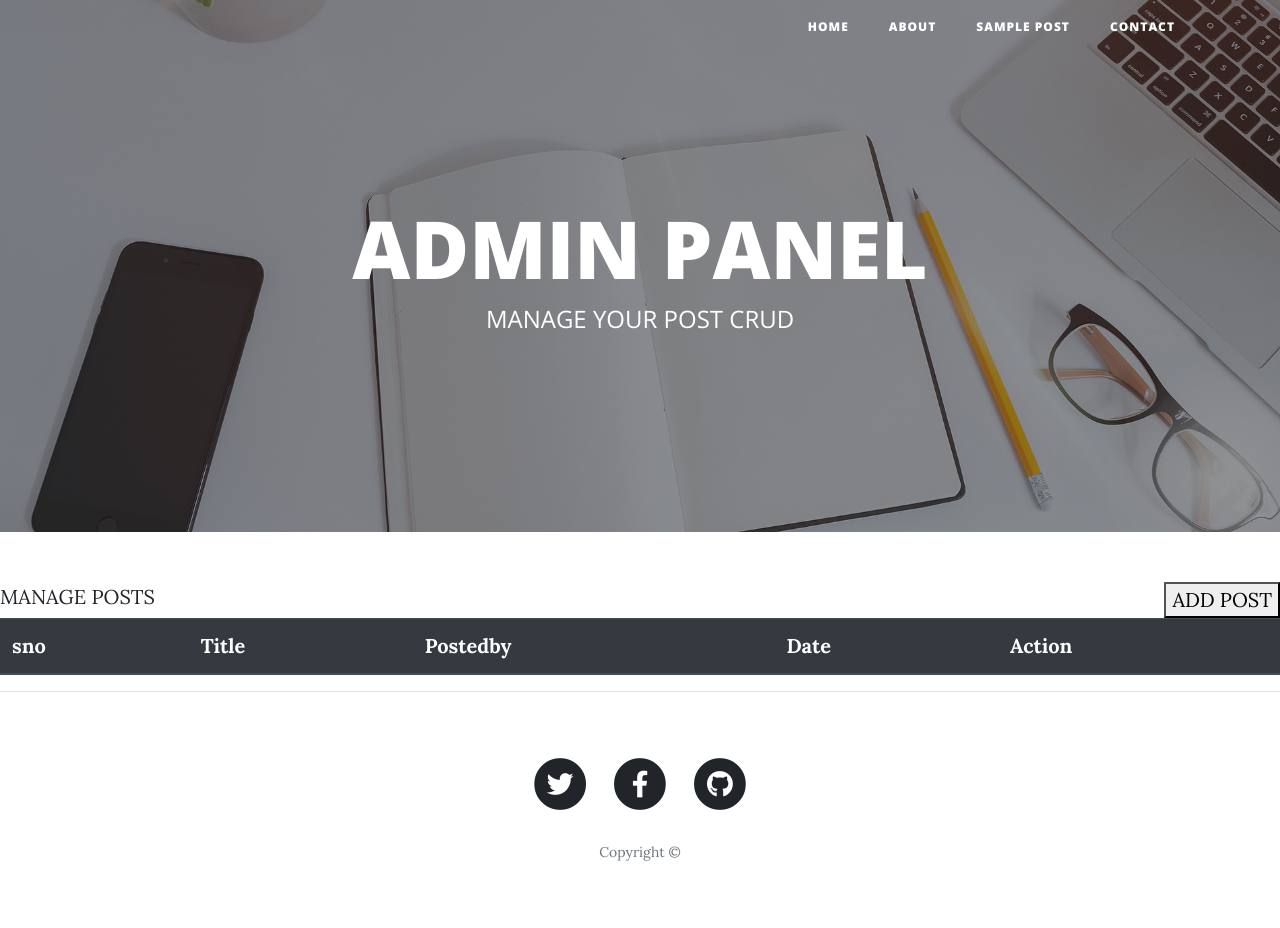
After one commit to AzharUddinSheikh/Web-App, a Flask app: template Web Developed/templates/dashboard.html in a window 1280 px wide. The commit adds this page. Run offline with Flask 2, Linux system fonts and the light colour scheme; the template is opened without the code that fills it, so the values that code supplies are empty; some libraries are stand-ins or nearby versions.

Commit message:
finally we have added out posts from web app to our databse and can be easily check by dashboard route

```diff
--- a/Web Developed/config.json
+++ b/Web Developed/config.json
@@ -1,7 +1,7 @@
 {
     "params": {
-        "admin_user": "azhar@gmail.com",
-        "admin_password": "Valar",
+        "admin_user": "azhar",
+        "admin_password": "valar",
         "local_server": "True",
         "local_uri": "mysql://root:@127.0.0.1:3307/codingthunder",
         "prod_uri": "mysql://root:@127.0.0.1:3307/codingthunder",
--- a/Web Developed/main.py
+++ b/Web Developed/main.py
@@ -1,4 +1,4 @@
-from flask import Flask, render_template, request
+from flask import Flask, render_template, request, session, redirect
 from flask_sqlalchemy import SQLAlchemy
 from flask_mail import Mail, Message
 from datetime import datetime
@@ -22,6 +22,7 @@ app.config.update(
 )
 mail = Mail(app)
 
+app.config['SECRET_KEY'] = 'secretkey'
 app.config['SQLALCHEMY_TRACK_MODIFICATIONS'] = False
 # if we r working in local server
 if local_server:
@@ -68,12 +69,23 @@ def about():
 
 @app.route('/dashboard', methods=['GET', 'POST'])
 def dashboard():
+    if ('user' in session and session['user'] == params['admin_user']):
+        posts = Posts.query.all()
+        return render_template('dashboard.html', params=params, posts=posts)
+
     if request.method == 'POST':
-        pass
-    else:
-        pass
+        username = request.form.get('username')
+        userpass = request.form.get('password')
+        if (username == params['admin_user'] and userpass == params['admin_password']):
+            # set session variable
+            session['user'] = username
 
-    return render_template('login.html', params=params)
+            # fetching our data to dashboard.html
+            posts = Posts.query.all()
+
+            return render_template('dashboard.html', params=params)
+
+    return render_template('login.html', params=params, posts=posts)
 
 
 @app.route('/contact', methods=['GET', 'POST'])
@@ -104,5 +116,33 @@ def post_route(post_slug):
     return render_template('postblog.html', params=params, post=post)
 
 
+# Edit button route
+@app.route('/edit/<string:sno>', methods=['GET', 'POST'])
+def insert(sno):
+
+    # check user is logged in ? then only we allow to edit our post
+    if ('user' in session and session['user'] == params['admin_user']):
+        # if action was post from webapp
+        if request.method == 'POST':
+
+            box_title = request.form.get('title')
+            box_subheading = request.form.get('subheading')
+            box_postedby = request.form.get('postedby')
+            box_content = request.form.get('content')
+            box_slug = request.form.get('slug')
+            box_img = request.form.get('img')
+
+            # all name from html post request are in variable
+            # if sno == 0 then we add new user if sno is something else then we edit
+
+            if sno == '0':
+                post = Posts(date=datetime.now(), title=box_title, slug=box_slug, content=box_content,
+                             postedby=box_postedby, subheading=box_subheading, img_file=box_img)
+                db.session.add(post)
+                db.session.commit()
+
+        return render_template('edit.html', params=params, sno=sno)
+
+
 if __name__ == ("__main__"):
     app.run(debug=True)
--- /dev/null
+++ b/Web Developed/templates/dashboard.html
@@ -0,0 +1,54 @@
+{% extends "layout.html" %}
+{% block body %}
+
+<!-- Page Header -->
+<header class="masthead" style="background-image: url('{{url_for('static', filename='img/home-bg.jpg') }}')">
+    <div class="overlay"></div>
+    <div class="container">
+        <div class="row">
+            <div class="col-lg-8 col-md-10 mx-auto">
+                <div class="site-heading">
+                    <h1>ADMIN PANEL</h1>
+                    <span class="subheading">MANAGE YOUR POST CRUD</span>
+                </div>
+            </div>
+        </div>
+    </div>
+</header>
+
+<div>
+    <a href="/edit/0"><button style="float: right;">ADD POST</button></a>
+</div>
+<div style="text-align: left;">MANAGE POSTS</div>
+
+<table class="table table-striped table-dark">
+    <thead>
+        <tr>
+            <th>sno</th>
+            <th>Title</th>
+            <th>Postedby</th>
+            <th>Date</th>
+            <th>Action</th>
+        </tr>
+    </thead>
+    <tbody>
+
+
+        {% for post in posts %}
+
+        <tr>
+            <th>{{post.sno}}</th>
+            <td>{{post.title}}</td>
+            <td>{{post.postedby}}</td>
+            <td>{{post.date}}</td>
+            <td>
+                <a href="/edit/{{post.sno}}"><button class="btn btn-primary">EDIT</button></a>
+                <button class="btn btn-primary">DELETE</button>
+            </td>
+        </tr>
+
+        {% endfor %}
+
+    </tbody>
+</table>
+{% endblock %}
--- a/Web Developed/templates/indexblog.html
+++ b/Web Developed/templates/indexblog.html
@@ -43,7 +43,8 @@
       {% endfor %}
       <!-- Pager -->
       <div class="clearfix">
-        <a class="btn btn-primary float-right" href="#">Older Posts &rarr;</a>
+        <a class="btn btn-primary float-left" href="/">&larr; Newer Posts</a>
+        <a class="btn btn-primary float-right" href="">Older Posts &rarr;</a>
       </div>
     </div>
   </div>
```
Also changed, not shown: Web Developed/templates/edit.html (added, +75 -0 lines), Web Developed/templates/login.html (+6 -5 lines).
